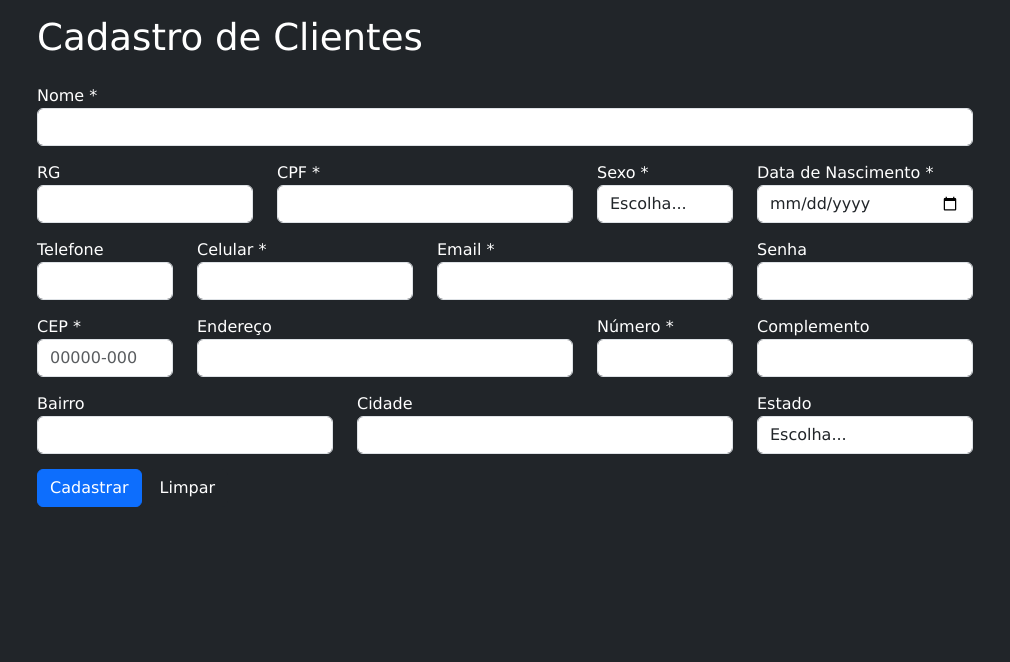
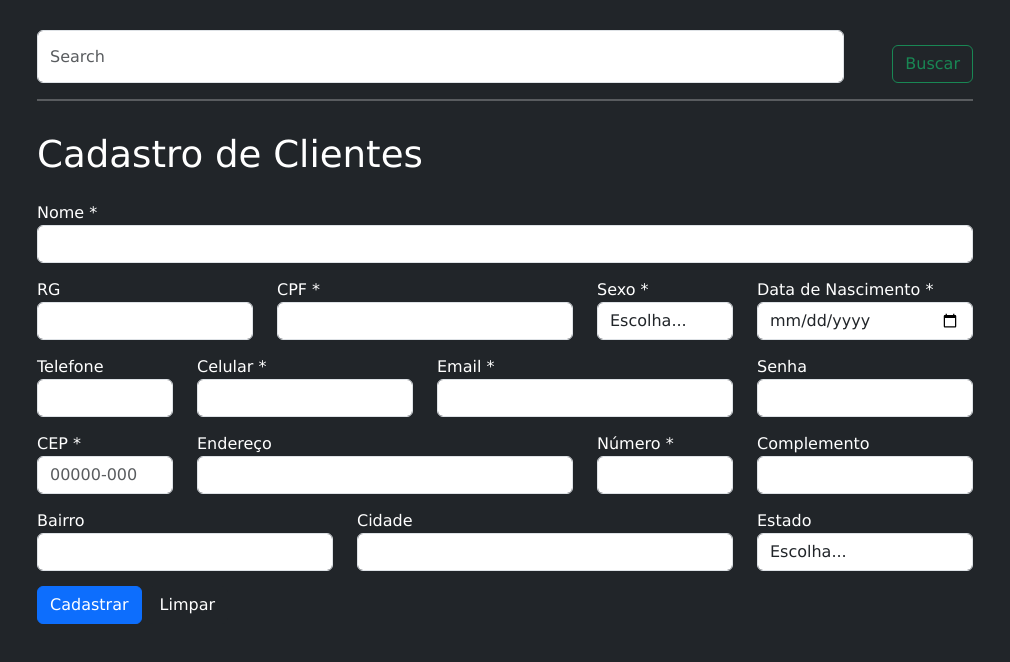
Before and after one commit to vitorapassos/avaliacaocadastrodecliente, an Electron app: page src/views/cadastroCliente.html in a window 1010 px wide. Drawn offline with Linux system fonts and the light colour scheme.

Commit message:
Adicionado bloco pesquisar na pagina de cadastro

```diff
--- a/src/public/css/styleCadastroCliente.css
+++ b/src/public/css/styleCadastroCliente.css
@@ -42,3 +42,11 @@ h1 {
    margin-left: auto;
    margin-right: auto;
 }
+
+.separacaoBlocos{
+   border: 1px solid #FFF;
+}
+
+.blocoPesquisar{
+   padding-top: 30px;
+}
--- a/src/views/cadastroCliente.html
+++ b/src/views/cadastroCliente.html
@@ -18,6 +18,15 @@
 <body class="bg-dark">
 
     <div class="container">
+        <section class="blocoPesquisar">
+            <form class="d-flex" role="search">
+                <input class="form-control me-5" id="inputBuscar" type="search" placeholder="Search" aria-label="Search">
+                <button class="btn btn-outline-success" type="submit">Buscar</button>
+            </form>
+        </section>
+
+        <hr class="separacaoBlocos">
+        <section class="blocoCadastro">
             <h1 id="titulo" class="text-white pt-3">Cadastro de Clientes</h1>
 
             <form>
@@ -34,7 +43,8 @@
                         <input type="text" class="form-control" id="InputRG">
                     </div>
                     <div class="col-md-4">
-                    <label for="inputCPF" class="text-white d-flex">CPF * <a class="notificaCPF" id="cpfNotificacao">CPF
+                        <label for="inputCPF" class="text-white d-flex">CPF * <a class="notificaCPF"
+                                id="cpfNotificacao">CPF
                                 inválido, tente novamente</a></label>
                         <div class="notificaCPF" id="cpfNotificacao"></div>
                         <input type="text" class="form-control" id="inputCPF" onblur="checarCPF()" required>
@@ -143,6 +153,7 @@
                 <button type="submit" class="btn btn-primary">Cadastrar</button>
                 <button type="button" class="btn btn-dark" onclick="limpar()">Limpar</button>
             </form>
+        </section>
     </div>
 
 
```
Also changed, not shown: src/public/css/style.css (line endings or trailing spaces), src/views/rendererCadCli.js (line endings or trailing spaces). Lines whose indentation alone changed are shown as unchanged.
